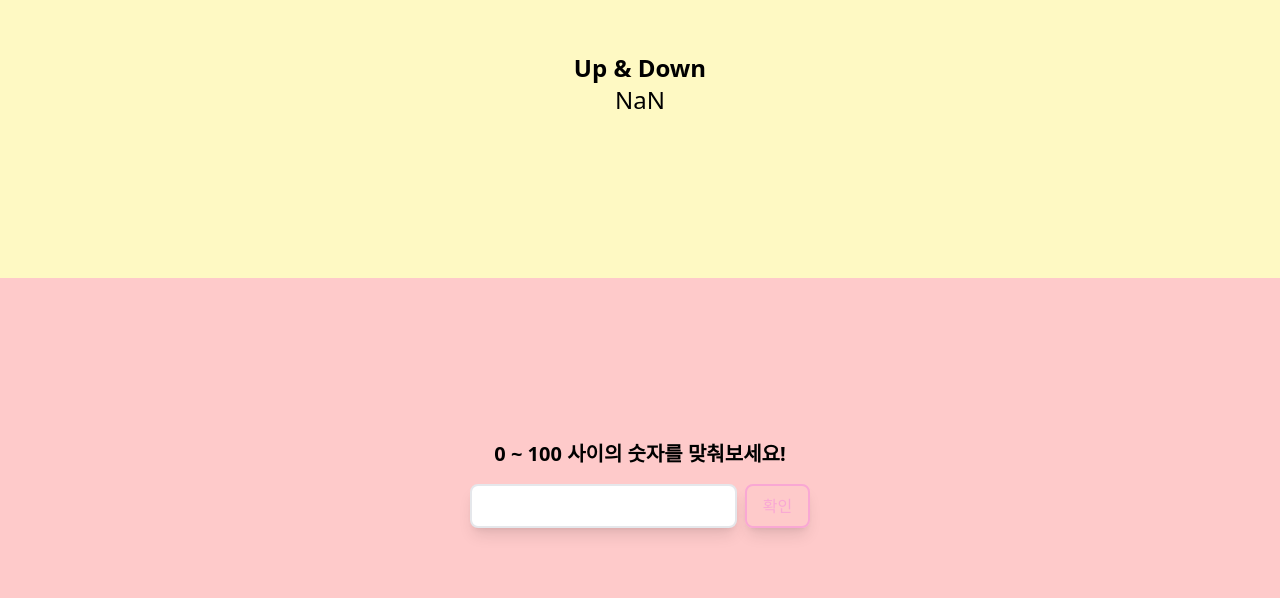
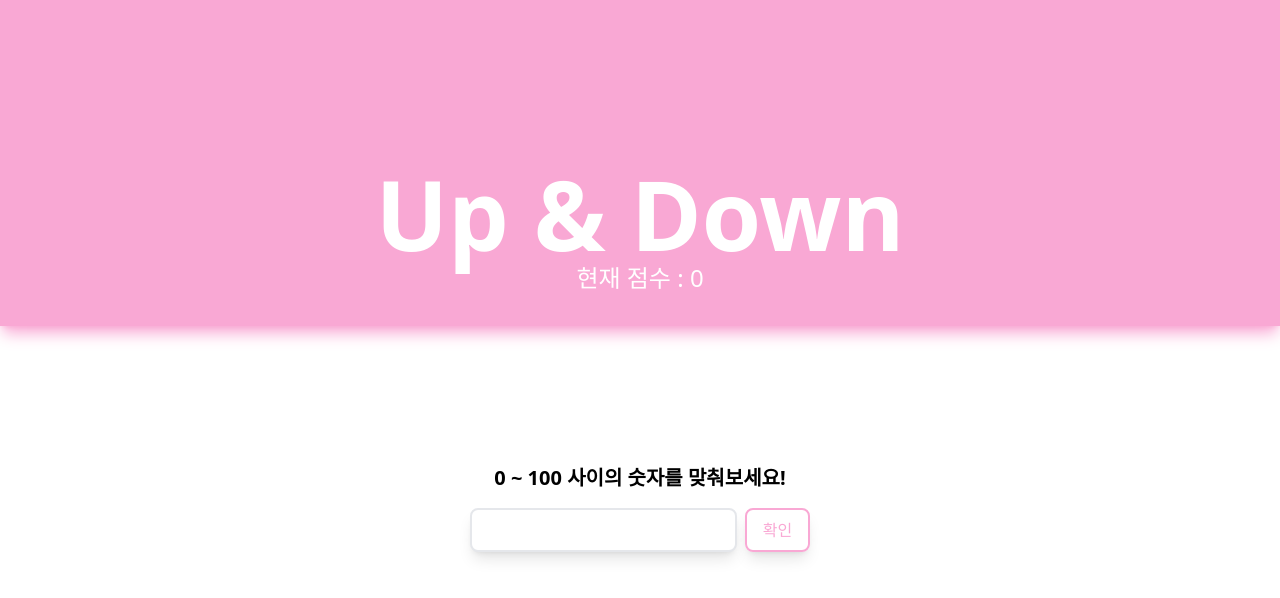
Before and after one commit to Prkskhn/BlockchainSchool, a React (Create React App) app: page / in a window 1280 px wide. Shown: the part 110-708 px from the top of the page. Built offline with nearby package versions, Linux system fonts and the light colour scheme.

Commit message:
updown useContext

```diff
--- a/src/App.jsx
+++ b/src/App.jsx
@@ -5,16 +5,19 @@ import GameResult from "./components/GameResult";
 export const AppContext = createContext();
 
 function App() {
-  const [point, setPoint] = useState(5);
+  const [myPoint, setMyPoint] = useState(localStorage.getItem("point") | 0);
+
   useEffect(() => {
     let savedPoint = localStorage.getItem("point");
+
     if (!savedPoint) {
       localStorage.setItem("point", 0);
     }
   }, []);
+
   return (
-    <AppContext.Provider value={(point, setPoint)}>
-      <div className="bg-red-200 flex flex-col justify-center items-center min-h-screen">
+    <AppContext.Provider value={{ myPoint, setMyPoint }}>
+      <div className="flex flex-col justify-center items-center min-h-screen">
         <GameResult />
         <GameBoard />
       </div>
--- a/src/components/GameBoard.jsx
+++ b/src/components/GameBoard.jsx
@@ -2,18 +2,19 @@ import { useContext, useEffect, useState } from "react";
 import { AppContext } from "../App";
 
 const GameBoard = () => {
-  const { point, setPoint } = useContext(AppContext);
+  const [point, setPoint] = useState(3);
   const [randomNum, setRandomNum] = useState(Math.floor(Math.random() * 100));
   const [choiceNum, setChoiceNum] = useState("");
+
   const [hint, setHint] = useState("0 ~ 100 사이의 숫자를 맞춰보세요!");
+
+  const { myPoint, setMyPoint } = useContext(AppContext);
 
   const onChangeChoice = (e) => {
     setChoiceNum(e.target.value);
   };
-
   const onClickCheck = (e) => {
     e.preventDefault();
-
     let checkNum = parseInt(choiceNum);
 
     if (isNaN(checkNum)) {
@@ -22,26 +23,26 @@ const GameBoard = () => {
     }
 
     if (0 > checkNum || checkNum >= 100) {
-      setHint("숫자를 잘못 입력하셨습니다!");
+      setHint("숫자를 잘못 입력 하였습니다.");
       return;
     }
 
     if (randomNum === checkNum) {
-      setHint("정답입니다! 랜덤 값을 초기화 합니다.");
-      setRandomNum(Math.floor(Math.random() * 100));
-      setChoiceNum("");
+      setHint("정답입니다! 새로운 게임을 시작해보세요!");
 
       if (point > 0) {
-        let savedPoint = localStorage.getItem("point");
+        localStorage.setItem("point", parseInt(myPoint) + point);
 
-        localStorage.setItem("point", parseInt(savedPoint) + point);
+        setMyPoint(localStorage.getItem("point"));
       }
-      setPoint(5);
+
+      setPoint(3);
+      setRandomNum(Math.floor(Math.random() * 100));
     } else if (randomNum > checkNum) {
       setHint(`정답은 ${checkNum}보다 높은 숫자입니다.`);
       setPoint(point - 1);
     } else if (randomNum < checkNum) {
-      setHint("정답은" + checkNum + "보다 낮은 숫자입니다.");
+      setHint(`정답은 ${checkNum}보다 낮은 숫자입니다.`);
       setPoint(point - 1);
     }
     setChoiceNum("");
@@ -52,10 +53,10 @@ const GameBoard = () => {
     () => console.log(`유저가 선택한 숫자는 ${choiceNum}입니다.`),
     [choiceNum]
   );
-  useEffect(() => console.log(`나의 점수는 ${point}입니다.`), [point]);
+  useEffect(() => console.log(`포인트 : ${point}`), [point]);
 
   return (
-    <div className=" w-full grow flex flex-col justify-center items-center">
+    <div className="w-full grow flex flex-col justify-center items-center">
       <div className="mb-4 text-xl font-bold">{hint}</div>
       <div>
         <form onSubmit={onClickCheck}>
@@ -65,17 +66,12 @@ const GameBoard = () => {
             value={choiceNum}
             onChange={onChangeChoice}
           />
-          {/* <button
-          onClick={onClickCheck}
-          className="px-4 py-2 ml-2 rounded-lg border-2 border-pink-300 text-pink-300 shadow-lg"
+          <button
+            className="px-4 py-2 ml-2 rounded-lg border-2 border-pink-300 text-pink-300 shadow-lg"
+            onClick={onClickCheck}
           >
-          확인
-        </button> */}
-          <input
-            className="px-4 py-2 ml-2 rounded-lg border-2 border-pink-300 text-pink-300 shadow-lg"
-            type="submit"
-            value="확인"
-          />
+            확인
+          </button>
         </form>
       </div>
     </div>
@@ -83,73 +79,3 @@ const GameBoard = () => {
 };
 
 export default GameBoard;
-
-// import { useEffect } from "react";
-// import { useState } from "react";
-
-// const GameBoard = () => {
-//   const [randomNum, setRandomNum] = useState(Math.floor(Math.random() * 100));
-//   const [choiceNum, setChoiceNum] = useState("");
-//   const [hint, setHint] = useState("0~100 사이의 숫자를 맞춰보세요");
-
-//   const onChangeChoice = (e) => {
-//     setChoiceNum(e.target.value);
-//     let choiceNum2 = e.target.value;
-//     if (choiceNum2 === "") {
-//       setHint("0~100 사이의 숫자를 맞춰보세요");
-//     }
-//     if (choiceNum2 > 0 && choiceNum2 < 100) {
-//       setHint("0~100 사이의 숫자를 맞춰보세요");
-//     }
-//     if (isNaN(choiceNum2)) {
-//       setHint("숫자를 입력하시오");
-//       return;
-//     }
-//     if (choiceNum2 < 0 || choiceNum2 >= 100) {
-//       setHint("숫자를 잘못 ㅇ비력하셨ㅅ브니다");
-//       return;
-//     }
-//   };
-//   const onClickCheck = (e) => {
-//     // 1.문자입력
-//     // 2. 0~100 이외의 숫자
-//     e.preventDefault();
-
-//     let checkNum = parseInt(choiceNum);
-
-//     if (randomNum === checkNum) {
-//       setHint("정답입니다!랜덤값을 초기화합니다");
-//       setRandomNum(Math.floor(Math.random() * 100));
-//     } else if (randomNum > checkNum) {
-//       setHint(`정답은 ${checkNum}보다 높습니다.`);
-//     } else if (randomNum < checkNum) {
-//       setHint(`정답은 ${checkNum}보다 낮습니다.`);
-//     }
-//   };
-
-//   useEffect(() => console.log(`랜덤 숫자는 ${randomNum}`), [randomNum]);
-//   useEffect(() => console.log(`선택 숫자는 ${choiceNum}`), [choiceNum]);
-
-//   return (
-//     <div className="bg-blue-100 w-full grow flex flex-col justify-center items-center">
-//       <div className=" mb-4 text-xl font-bold">{hint}</div>
-//       <div>
-//         <form onSubmit={onClickCheck}>
-//           <input
-//             className="border-2 rounded-md px-4 py-2 focus:outline-pink-300 shadow-lg"
-//             type="text"
-//             value={choiceNum}
-//             onChange={onChangeChoice}
-//           />
-//           <button
-//             onClick={onClickCheck}
-//             className="px-4 py-2 ml-2 rounded-lg border-2 border-pink-300 text-pink-300 shadow-lg"
-//           >
-//             확인
-//           </button>
-//         </form>
-//       </div>
-//     </div>
-//   );
-// };
-// export default GameBoard;
--- a/src/components/GameResult.jsx
+++ b/src/components/GameResult.jsx
@@ -2,14 +2,14 @@ import { useContext } from "react";
 import { AppContext } from "../App";
 
 const GameResult = () => {
-  const { point } = useContext(AppContext);
-  const point1 = localStorage.getItem("point") | 0;
+  const { myPoint } = useContext(AppContext);
 
   return (
-    <div className="bg-yellow-100 w-full grow flex flex-col justify-center items-center">
-      <div className="text-2xl font-black">Up & Down</div>
-      <div className="text-2xl">{parseInt(point) + point1}</div>
+    <div className="bg-pink-300 w-full grow flex flex-col justify-end items-center text-white pb-8 shadow-pink-300 shadow-lg">
+      <div className="text-8xl font-black">Up & Down</div>
+      <div className="text-2xl">현재 점수 : {myPoint}</div>
     </div>
   );
 };
+
 export default GameResult;
```
